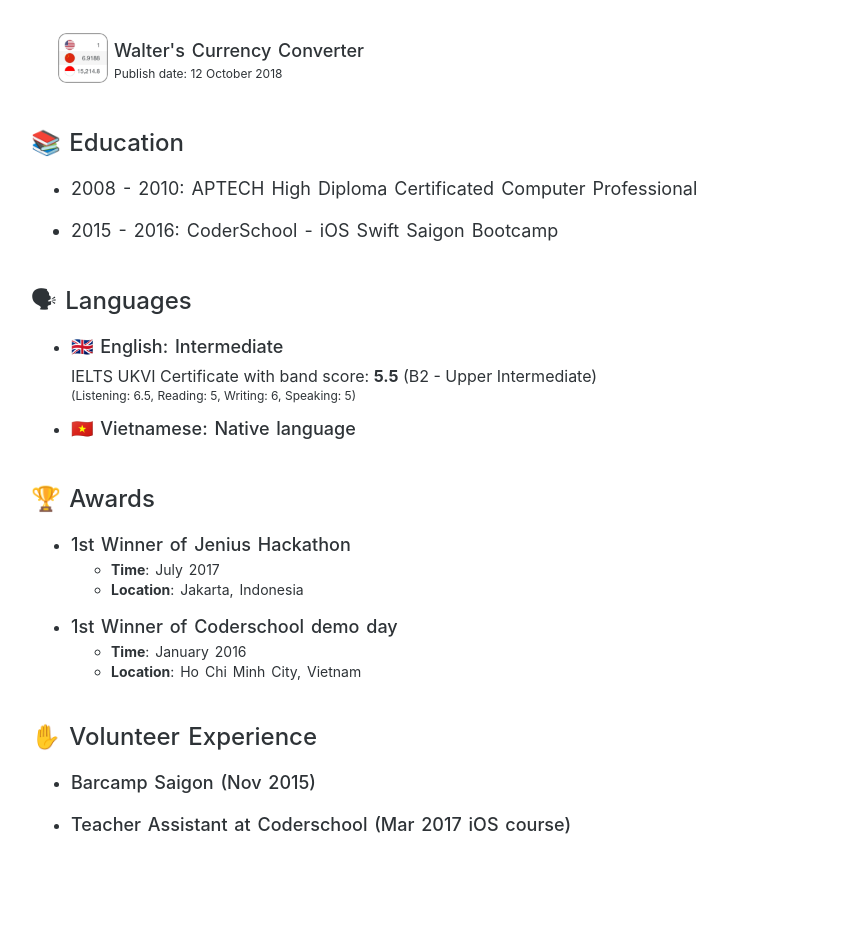
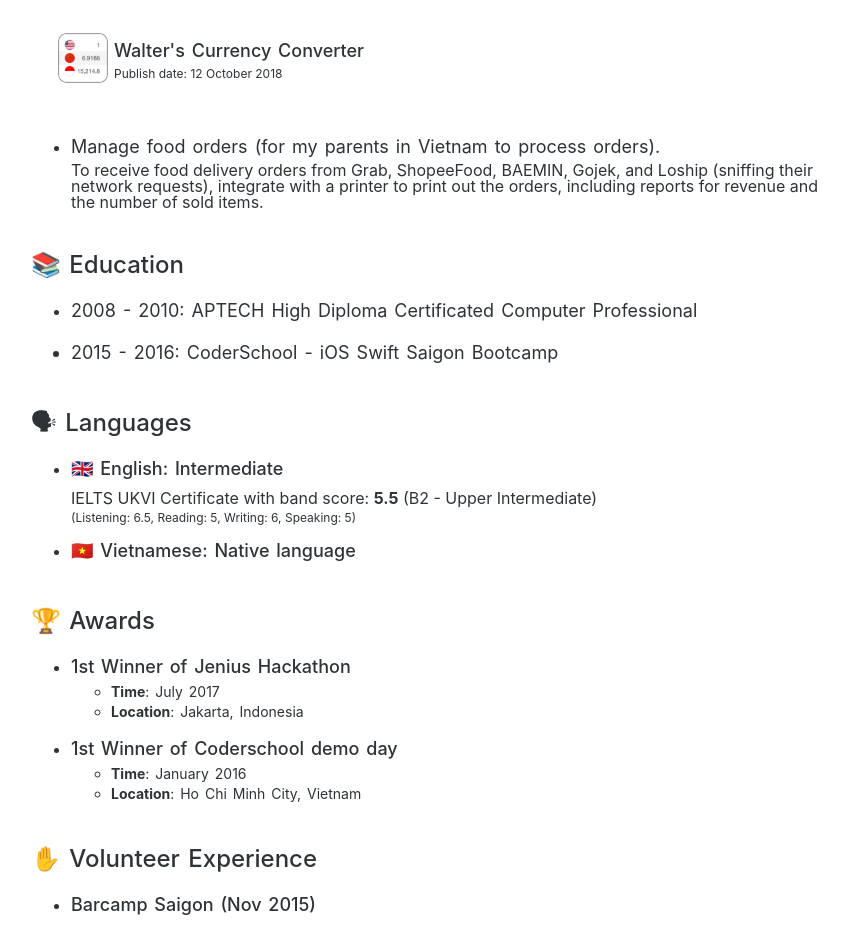
Before and after one commit to ngothanhtai/ngothanhtai.github.io, a React (Create React App) app: page / in a window 1280 px wide. Shown: the part 1440-2369 px from the top of the page, without its empty margins (209-1057 px from the left). Before the commit the page ends 2320 px from the top, so only its background shows below. Built offline with nearby package versions, Linux system fonts and the light colour scheme.

Commit message:
update: merchant orders

```diff
--- a/src/components/SideProjects/SideProjects.tsx
+++ b/src/components/SideProjects/SideProjects.tsx
@@ -129,6 +129,16 @@ const SideProjects: React.FC = () => {
         );
       })}
 
+      <Spacer height={12}/>
+
+      <ul>
+        <li>
+          <h1 className={'subtitle'}>Manage food orders (for my parents in Vietnam to process orders).</h1>
+          <p>To receive food delivery orders from Grab, ShopeeFood, BAEMIN, Gojek, and Loship (sniffing their network requests), integrate with a printer to print out the orders, including reports for revenue and the number of sold items.</p>
+        </li>
+
+      </ul>
+
       {/*<Spacer height={24} />*/}
 
       {/*<div className="subtitle fw500">*/}
```
Also changed, not shown: 8 other files (tests, documents, lock files or other folders).
